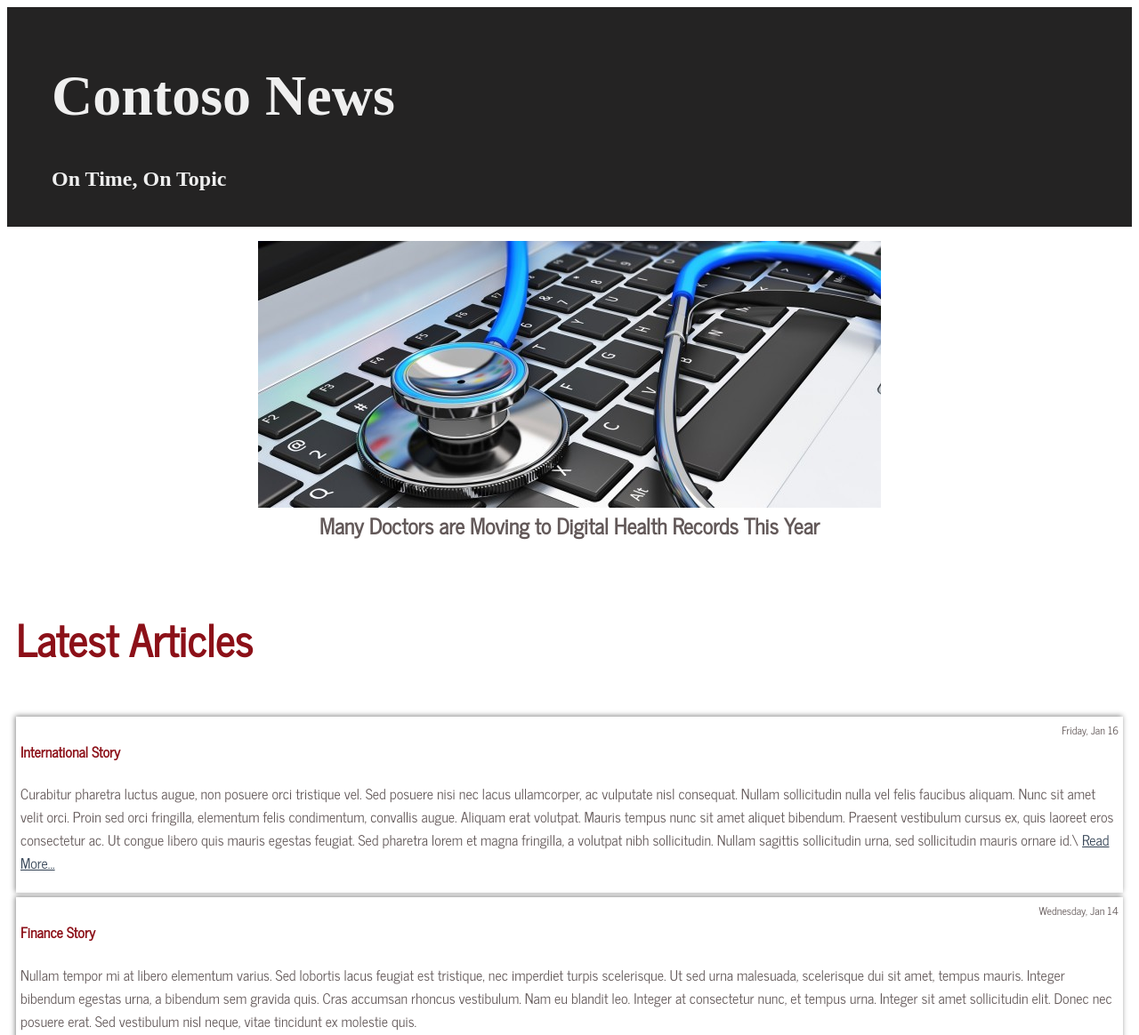
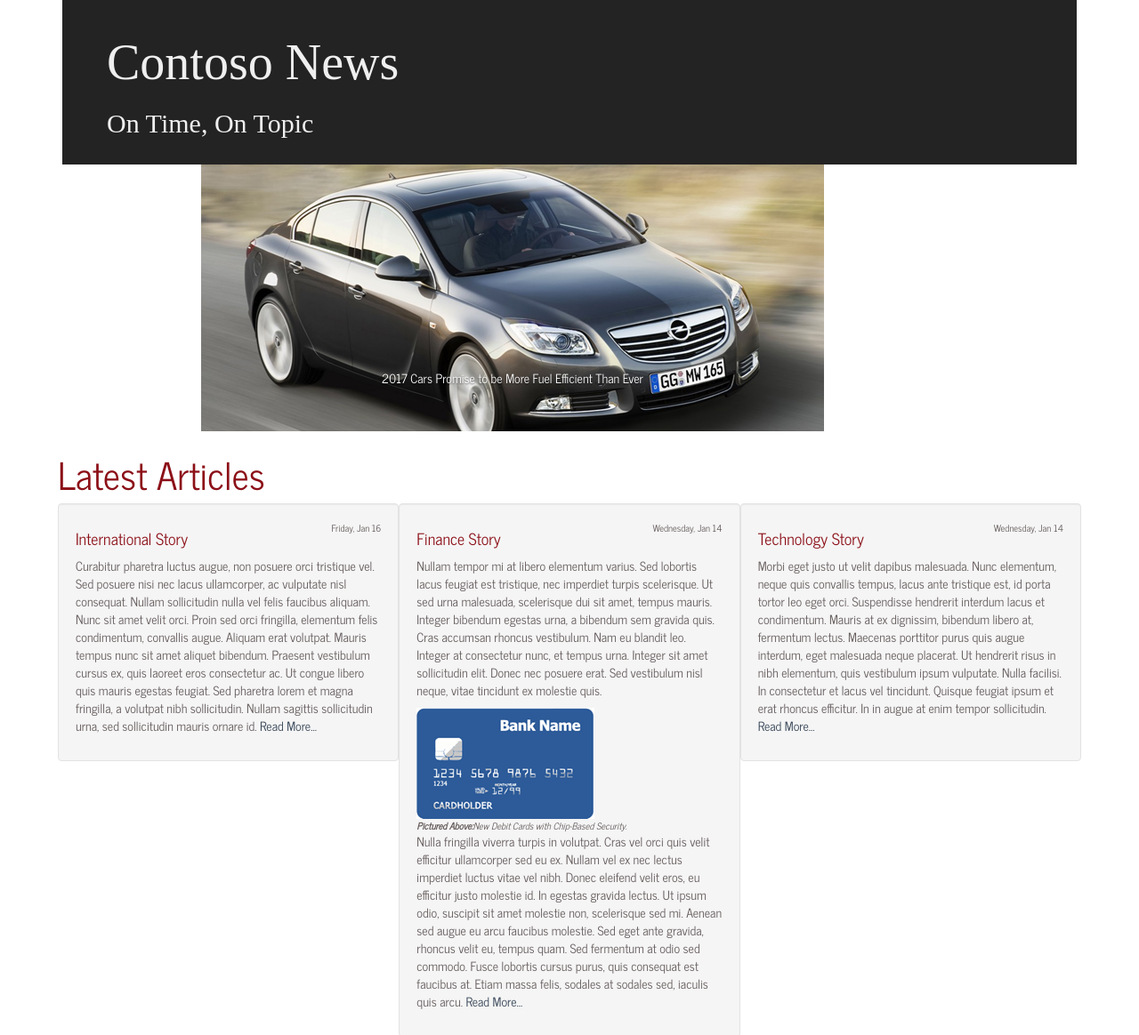
Before and after one commit to destark/edx, a plain HTML site: page Dev211/Homework/index.html in a window 1280 px wide. Shown: the top 1164 px of the page at 89% size. Drawn offline with nearby package versions, Linux system fonts and the light colour scheme; a web font is replaced by a local one.

Commit message:
Last homework for the class

```diff
--- a/Dev211/Homework/css/style.css
+++ b/Dev211/Homework/css/style.css
@@ -13,7 +13,7 @@ header{
     padding: 20px 50px;
 }
 body{
-    font-family: 'News Cycle';
+    font-family: 'News Cycle' !important;
 }
 header{
     font-family: 'Contail One';
@@ -36,11 +36,6 @@ article > time{
 }
 main{
     padding: 5px 10px;
-}
-article{
-    margin: 5px 0px;
-    padding: 5px 5px;
-    box-shadow: -1px -1px 6px #888888;
 }
 
 @media not print{
@@ -79,25 +74,9 @@ article{
         display: none;
     }
 }
-
-section#carousel > figure > img{
-    display: none;
-    margin: 0px auto;
+.carousel-inner {
+    text-align: center;
 }
-
-section#carousel > figure.visible > img{
-    display: block;
-    position: relative;
-    overflow: hidden;
+.carousel .item > img {
+    display: inline-block;
 }
-
-section#carousel > figure > figcaption{
-    display: none;
-}
-
-section#carousel > figure.visible > figcaption{
-    display: block;
-    text-align: center;
-    font-weight: bold;
-    font-size: 1.5em;
-}
--- a/Dev211/Homework/index.html
+++ b/Dev211/Homework/index.html
@@ -1,38 +1,43 @@
 <!DOCTYPE HTML>
 <html lang="en-us">
     <head>
+        <link rel="stylesheet" href="https://maxcdn.bootstrapcdn.com/bootstrap/3.3.6/css/bootstrap.min.css"/>
+        <script type="text/javascript" src="https://ajax.googleapis.com/ajax/libs/jquery/1.11.3/jquery.min.js"></script>
+        <script type="text/javascript" src="https://maxcdn.bootstrapcdn.com/bootstrap/3.3.6/js/bootstrap.min.js"></script>
         <link rel="stylesheet" href="css/style.css"/>
     </head>
-    <body>
+    <body class="container">
         <header>
             <h1>Contoso News</h1>
             <h2>On Time, On Topic</h2>
         </header>
-        <section id="carousel">
-            <figure class="visible">
+        <section id="carousel" class="carousel slide" data-ride="carousel">
+                <div class="carousel-inner" role="listbox">
+                    <figure class="item active">
                         <img src="img/efficient_cars.png" alt="Efficient Cars"/>
-                <figcaption>2017 Cars Promise to be More Fuel Efficient Than Ever</figcaption>
+                        <figcaption class="carousel-caption">2017 Cars Promise to be More Fuel Efficient Than Ever</figcaption>
                     </figure>
-            <figure>
+                    <figure class="item">
                         <img src="img/natural_disaster.png" alt="Natural Disaster"/>
-                <figcaption>Hurricane Threatens to Touch Down on the East Coast This Weekend</figcaption>
+                        <figcaption class="carousel-caption">Hurricane Threatens to Touch Down on the East Coast This Weekend</figcaption>
                     </figure>
-            <figure>
+                    <figure class="item">
                         <img src="img/health_records.png" alt="Health Records" />
-                <figcaption>Many Doctors are Moving to Digital Health Records This Year</figcaption>
+                        <figcaption class="carousel-caption">Many Doctors are Moving to Digital Health Records This Year</figcaption>
                     </figure>
+                </div>
         </section>
-        <main>
+        <main class="row">
             <h3>Latest Articles</h3>
-            <article>
+            <article class="well col-md-4">
                 <time datetime="16-01-2016">Friday, Jan 16</time>
                 <h4>International Story</h4>
                 <p>
-                    Curabitur pharetra luctus augue, non posuere orci tristique vel. Sed posuere nisi nec lacus ullamcorper, ac vulputate nisl consequat. Nullam sollicitudin nulla vel felis faucibus aliquam. Nunc sit amet velit orci. Proin sed orci fringilla, elementum felis condimentum, convallis augue. Aliquam erat volutpat. Mauris tempus nunc sit amet aliquet bibendum. Praesent vestibulum cursus ex, quis laoreet eros consectetur ac. Ut congue libero quis mauris egestas feugiat. Sed pharetra lorem et magna fringilla, a volutpat nibh sollicitudin. Nullam sagittis sollicitudin urna, sed sollicitudin mauris ornare id.\
+                    Curabitur pharetra luctus augue, non posuere orci tristique vel. Sed posuere nisi nec lacus ullamcorper, ac vulputate nisl consequat. Nullam sollicitudin nulla vel felis faucibus aliquam. Nunc sit amet velit orci. Proin sed orci fringilla, elementum felis condimentum, convallis augue. Aliquam erat volutpat. Mauris tempus nunc sit amet aliquet bibendum. Praesent vestibulum cursus ex, quis laoreet eros consectetur ac. Ut congue libero quis mauris egestas feugiat. Sed pharetra lorem et magna fringilla, a volutpat nibh sollicitudin. Nullam sagittis sollicitudin urna, sed sollicitudin mauris ornare id.
                     <a href="#" target="_blank">Read More...</a>
                 </p>
             </article>
-            <article>
+            <article class="well col-md-4">
                 <time datetime="14-01-2016">Wednesday, Jan 14</time>
                 <h4>Finance Story</h4>
                 <p>
@@ -47,7 +52,7 @@
                     <a href="#" target="_blank">Read More...</a>
                 </p>
             </article>
-            <article>
+            <article class="well col-md-4">
                 <time datetime="14-01-2016">Wednesday, Jan 14</time>
                 <h4>Technology Story</h4>
                 <p>
@@ -56,9 +61,9 @@
                 </p>
             </article>
         </main>
-        <h4>Sign Up For Our Emails</h4>
-        <summary>
-            <form>
+        <summary class="panel panel-default col-md-8 col-md-offset-2">
+            <div class="panel-heading">Sign Up For Our Emails</div>
+            <form class="form-horizontal panel-body">
                 <label>E-mail Address: </label>
                 <input type="text" required="required"/>
                 <label>Delivery Preference: </label>
@@ -70,6 +75,5 @@
                 <input type="submit" value="Sign-Up" />
             </form>
         </summary>
-        <script type="text/javascript" src="js/script.js"></script>
     </body>
 </html>
--- a/Dev211/Homework/js/script.js
+++ /dev/null
@@ -1,30 +0,0 @@
-var slideInterval = 3500;
-
-function getFigures(){
-    var sec =  document.getElementById("carousel")
-    var figs = sec.getElementsByTagName("figure");
-
-    return figs;
-}
-
-function moveForward(){
-    var pointer;
-    var figures = getFigures();
-    for (var i = 0; i < figures.length; i++) {
-        if (figures[i].className == 'visible') {
-            figures[i].className = '';
-            pointer = i;
-        }
-    }
-    if (++pointer == figures.length) {
-        pointer = 0;
-    }
-    figures[pointer].className = 'visible';
-    setTimeout(moveForward, slideInterval);
-}
-
-function startPlayback(){
-    setTimeout(moveForward(), slideInterval);
-}
-
-startPlayback();
```
Lines whose indentation alone changed are shown as unchanged.
